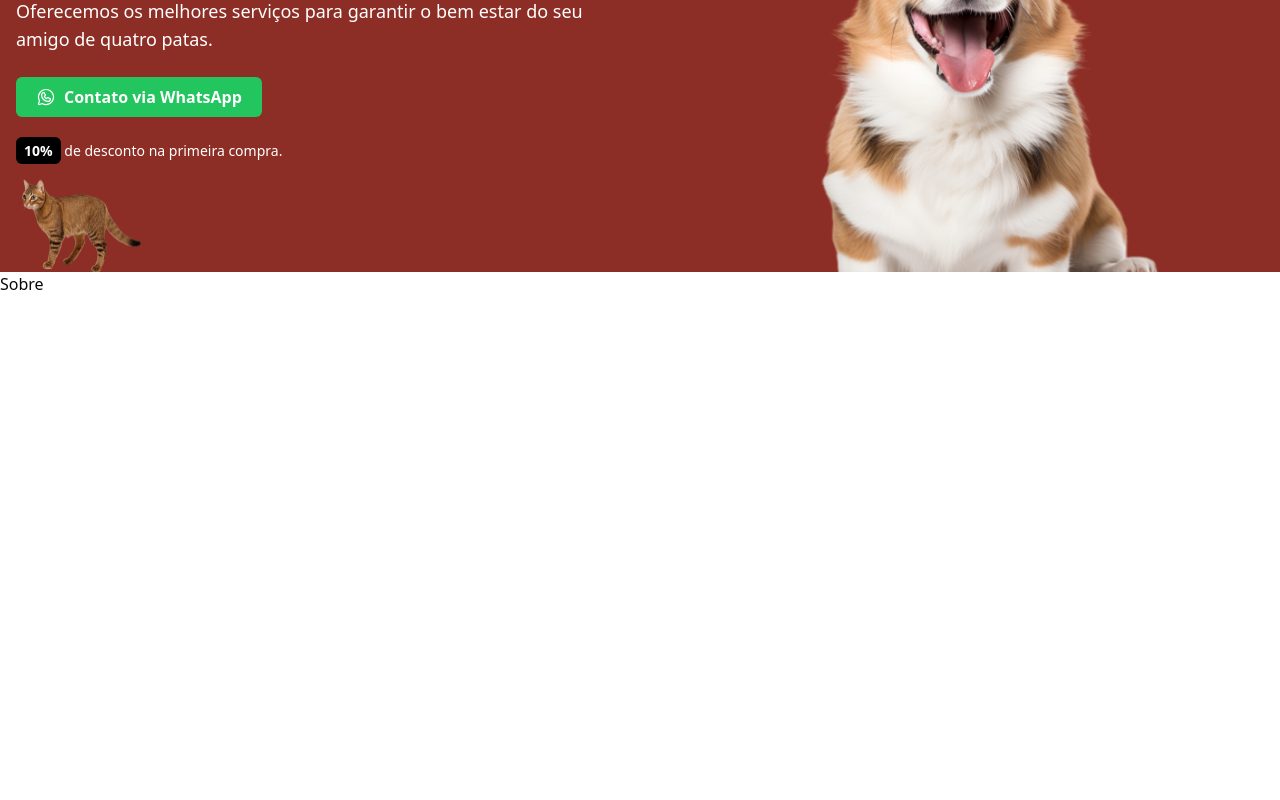
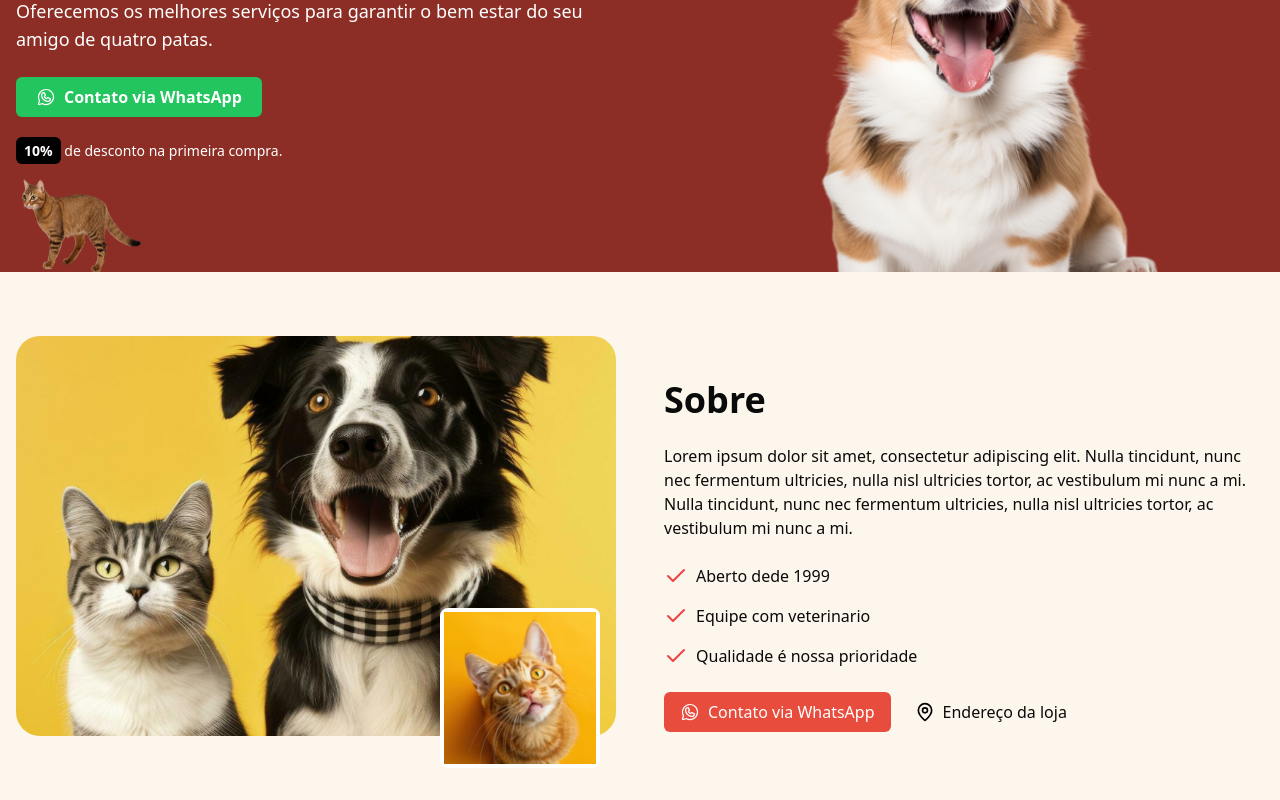
Before and after one commit to edivan220479/demopet, a Next.js app: page / in a window 1280 px wide. Shown: the part 235-1035 px from the top of the page. Before the commit the page ends 800 px from the top, so only its background shows below. Built offline with nearby package versions, Linux system fonts and the light colour scheme.

Commit message:
finalisado o sobre

```diff
--- a/src/app/_comonents/about.tsx
+++ b/src/app/_comonents/about.tsx
@@ -1,7 +1,87 @@
+import Image from "next/image";
+import about1Img from "../../../public/about-1.png";
+import about2Img from "../../../public/about-2.png";
+import { Check, MapPin } from "lucide-react";
+import { WhatsappLogo } from "@phosphor-icons/react/dist/ssr";
+
 export function About() {
   return (
-    <section>
-        <h1>Sobre</h1>
+    <section className="bg-[#FDF6ec] py-16">
+
+      <div className="container px-4 mx-auto ">
+
+        <div className="grid grid-cols-1 lg:grid-cols-2 gap-12 items-center">
+
+        <div className="relative">
+          <div className="relative w-full h-[400px] rounded-3xl overflow-hidden">
+            <Image
+              src={about1Img}
+              alt="foto do cachorro"
+              fill
+              quality={100}
+              priority
+              className="object-cover hover:scale-110 duration-300"
+            />
+          </div>
+
+          <div className="absolute w-40 h-40 right-4 -bottom-8 border-4 rounded-lg border-white">
+            <Image
+              src={about2Img}
+              alt="foto do cachorro"
+              fill
+              quality={100}
+              priority
+            />
+          </div>
+
+        </div>
+
+        <div className="space-y-6 mt-10">
+          <h2 className="text-4xl font-bold">Sobre</h2>
+
+          <p>
+            Lorem ipsum dolor sit amet, consectetur adipiscing elit. Nulla
+            tincidunt, nunc nec fermentum ultricies, nulla nisl ultricies
+            tortor, ac vestibulum mi nunc a mi. Nulla tincidunt, nunc nec
+            fermentum ultricies, nulla nisl ultricies tortor, ac vestibulum mi
+            nunc a mi.
+          </p>
+
+          <ul className="space-y-4">
+            <li className="flex items-center gap-2">
+              <Check className="text-red-500"/>
+              Aberto dede 1999
+            </li>
+            <li className="flex items-center gap-2">
+              <Check className="text-red-500"/>
+              Equipe com veterinario
+            </li>
+            <li className="flex items-center gap-2">
+              <Check className="text-red-500"/>
+              Qualidade é nossa prioridade
+            </li>
+          </ul>
+
+          <div className="flex gap-2">
+          <a href="#"
+          className="bg-[#E84C3D] text-white flex items-center justify-center w-fit gap-2 px-4 py-2 rounded-md"
+          >
+            <WhatsappLogo className="w-5 h-5 text-white"/>
+            Contato via WhatsApp
+          </a>
+          <a href="#"
+          className="flex items-center justify-center w-fit gap-2 px-4 py-2 rounded-md"
+          >
+            <MapPin className="w-5 h-5 text-black"/>
+            Endereço da loja
+          </a>
+          </div>
+
+        </div>
+
+        </div>
+
+      </div>
     </section>
   );
 }
```
